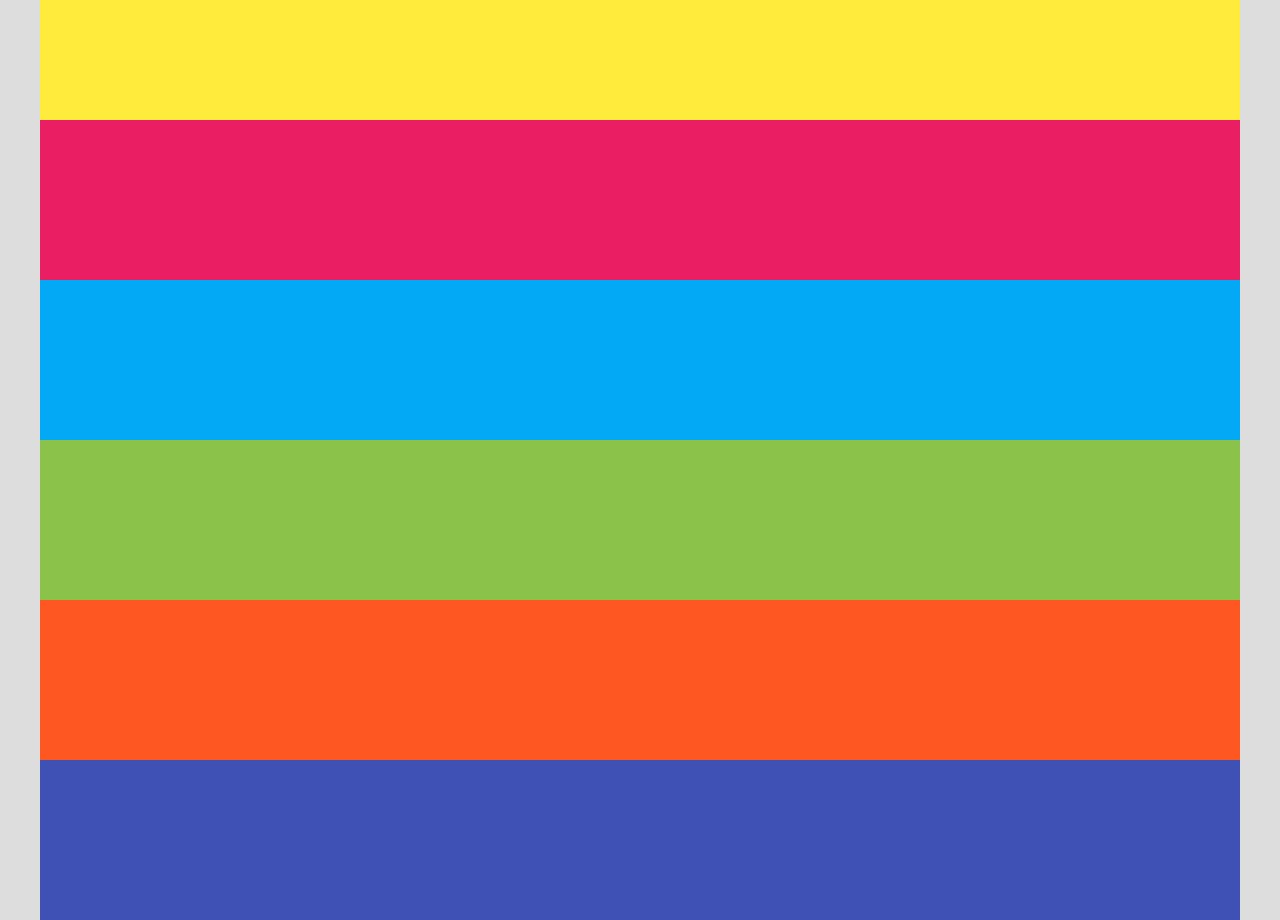
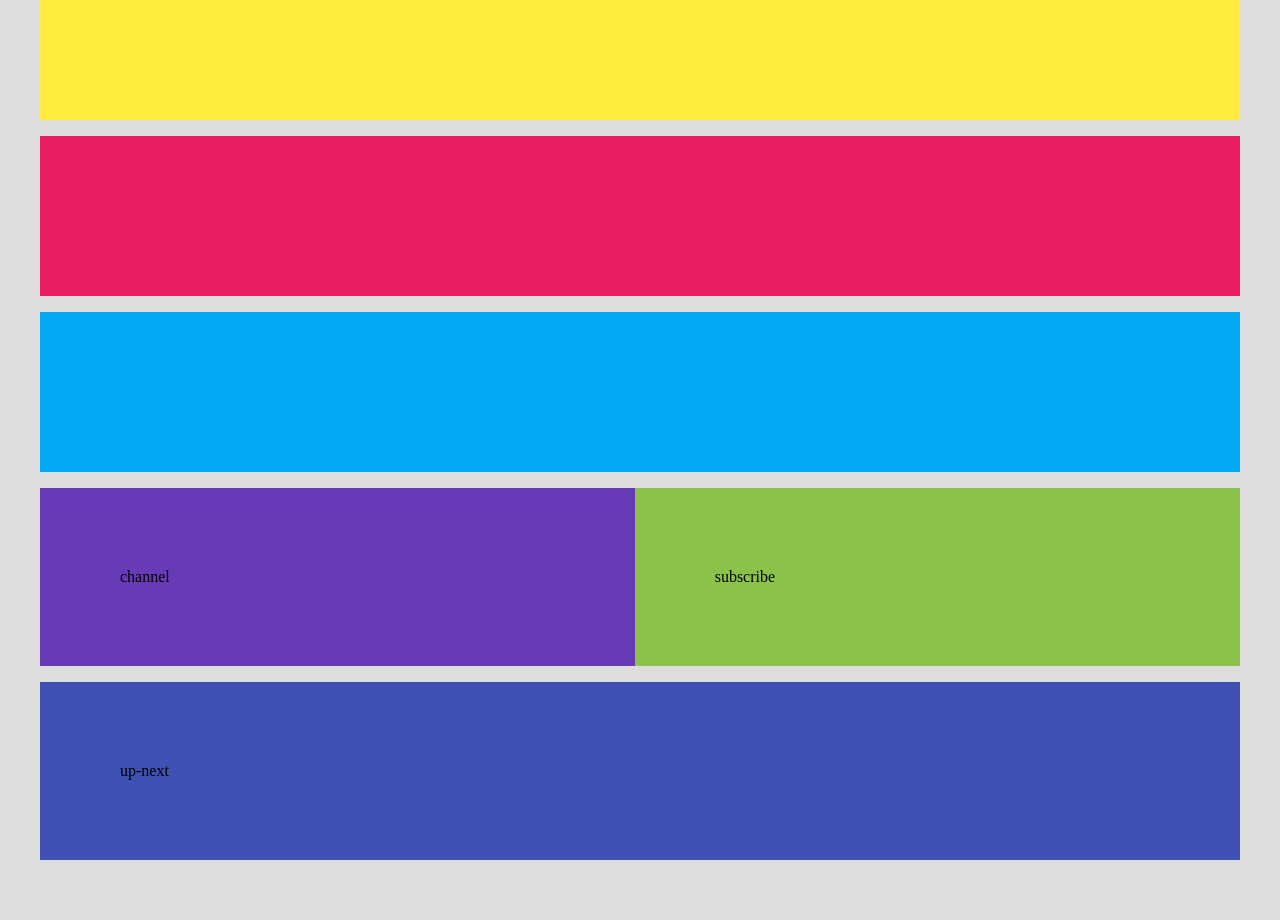
Before and after one commit to KnightCapivara/YouTube_Clone, a plain HTML site: page index.html in a window 1280 px wide. Shown: the part 200-1120 px from the top of the page. After the commit the page ends 1060 px from the top, so only its background shows below. Drawn offline with Linux system fonts and the light colour scheme.

Commit message:
update style.css/section-class

```diff
--- a/index.html
+++ b/index.html
@@ -14,9 +14,10 @@
         <section class="video-player"></section>
         <section class="video-info"></section>
         <section class="actions"></section>
-        <section class="subscribe"></section>
+        <section class="channel">channel</section>
+        <section class="subscribe">subscribe</section>
         <section class="ad"></section>
-        <section class="up-next"></section>
+        <section class="up-next">up-next</section>
     </main>
 </body>
 </html>
--- a/style.css
+++ b/style.css
@@ -24,32 +24,50 @@ header {
 main {
     max-width: 1200px;
     margin: auto;
+
+    display: grid;
+    grid-row-gap: 1rem;
+
+    grid-template-areas:
+        'video-player   video-player'
+        'video-info     video-info'
+        'actions        actions'
+        'channel        subscribe'
+        'up-next        up-next';
 }
 
 .video-player {
     background-color: #ffeb3b;
+    grid-area: video-player;
 }
 
 .video-info {
     background-color: #e91e63;
+    grid-area: video-info;
 }
 
 .actions {
     background-color: #03a9f4;
+    grid-area: actions;
 }
 
 .channel {
     background-color: #673ab7;
+    grid-area: channel;
 }
 
 .subscribe {
     background-color: #8bc34a;
+    grid-area: subscribe;
 }
 
 .ad {
     background-color: #ff5722;
+    grid-area: ad;
+    display: none;
 }
 
 .up-next {
     background-color: #3f51b5;
+    grid-area: up-next;
 }
```
